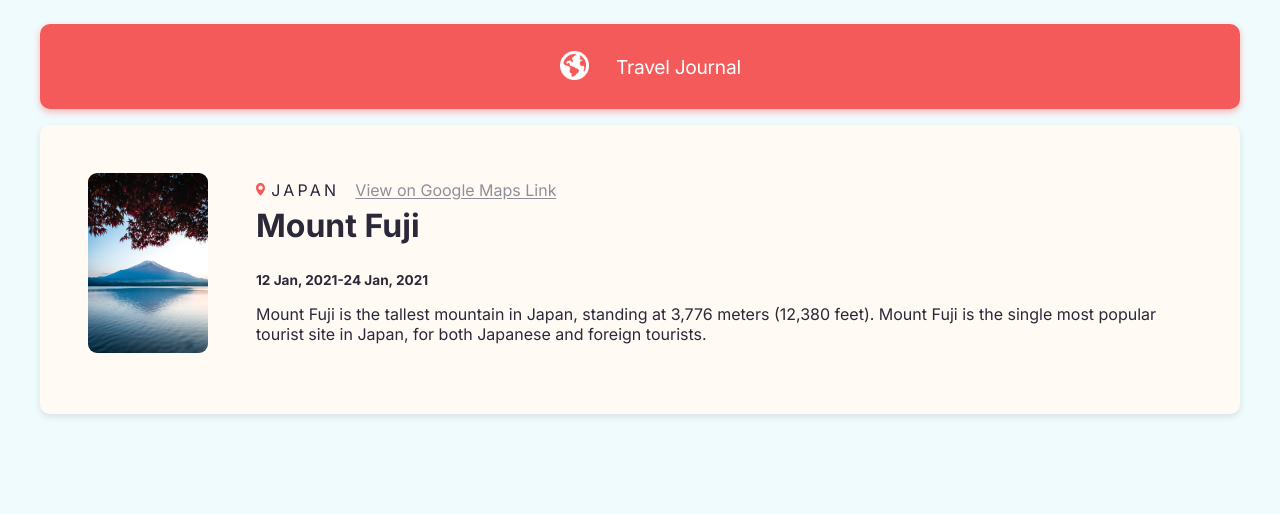
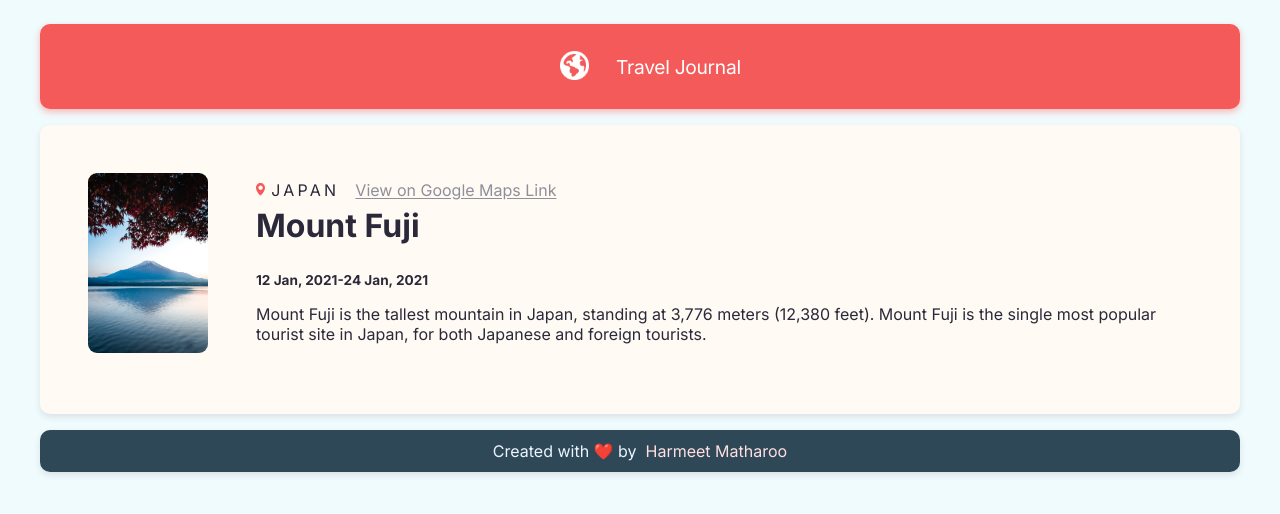
Before and after one commit to hmjatt/Travel-Journal-ReactJS, a React (Create React App) app in the folder travel-journal/: page / in a window 1280 px wide. Shown: the top 514 px of the page. Built offline with nearby package versions, Linux system fonts and the light colour scheme.

Commit message:
created and styled **`Footer`** Component 🧩

```diff
--- a/travel-journal/src/App.css
+++ b/travel-journal/src/App.css
@@ -95,3 +95,29 @@
 	font-size: 0.85em;
 }
 /* Card Component */
+
+/* Footer Component */
+footer {
+	text-align: center;
+	font-size: 1em;
+	color: #ebf5ff;
+	background-color: #2F4858;
+	border-radius: 10px;
+	margin-top: 1em;
+	box-shadow: 0px 2.98256px 7.4564px rgba(0, 0, 0, 0.1);
+}
+
+footer p {
+	padding: 0.7em 0;
+	margin: 0;
+}
+
+footer a {
+	text-decoration: none;
+	color: #ffdfdf;
+}
+
+footer a:hover {
+	filter: opacity(40%);
+}
+/* Footer Component */
--- a/travel-journal/src/App.js
+++ b/travel-journal/src/App.js
@@ -1,5 +1,6 @@
 import Navbar from "./components/Navbar";
 import Card from "./components/Card";
+import Footer from "./components/Footer";
 import "./App.css";
 
 function App() {
@@ -7,7 +8,7 @@
         <div className="App">
             <Navbar />
 			<section className="cards-list"><Card /></section>
-
+			<Footer />
         </div>
     );
 }
--- /dev/null
+++ b/travel-journal/src/components/Footer.js
@@ -0,0 +1,14 @@
+function Footer() {
+    return (
+        <footer>
+            <p>
+                Created with ❤️ by &nbsp;
+                <a className="website-link" href="https://linktr.ee/hmjatt">
+                    Harmeet Matharoo
+                </a>
+            </p>
+        </footer>
+    );
+}
+
+export default Footer;
```
Also changed, not shown: 1 other file (tests, documents, lock files or other folders).
